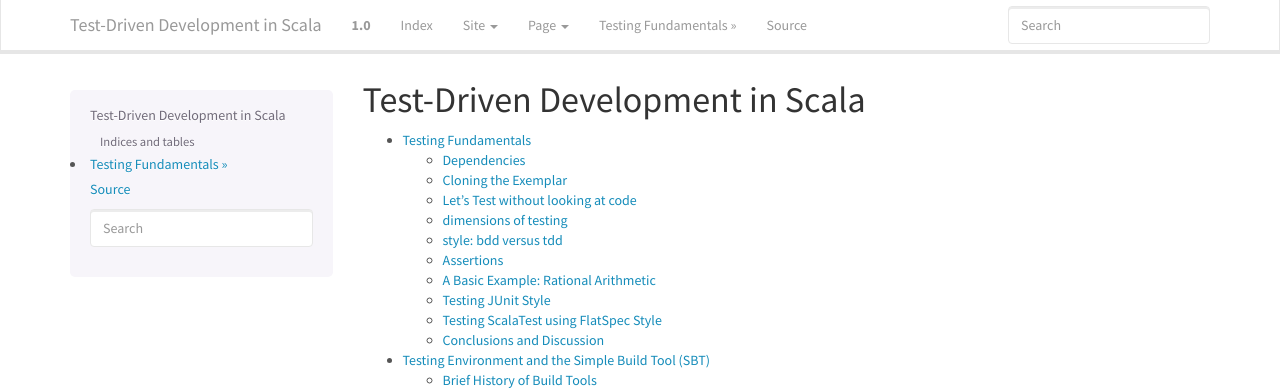
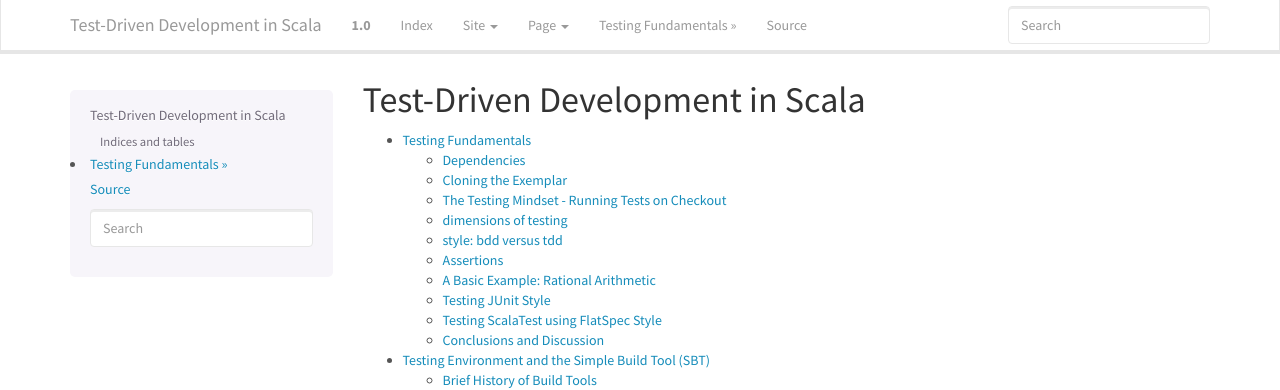
Before and after one commit to LoyolaChicagoBooks/scala-tdd, a Sphinx documentation site: the page built from source/index.txt, in a window 1280 px wide. Shown: the top 390 px of the page. Built offline with Sphinx 7.4.7, drawn with Linux system fonts in a browser that asks for light colours; some of the changed lines change nothing that is shown.

Commit message:
Explanation of Rational example
Signed-off-by: George K. Thiruvathukal <gkt@cs.luc.edu>

```diff
--- a/source/fundamentals.txt
+++ b/source/fundamentals.txt
@@ -31,10 +31,10 @@
 
 At this point, it is worth noting that we do most of our work in a Unix style environment. You can also checkout our project using IntelliJ (covered int he next chapter) but we're mostly going to operate at the command line in this chapter. It really does help to illuminate the principles.
 
-Let's Test without looking at code
--------------------------------------
+The Testing Mindset - Running Tests on Checkout
+--------------------------------------------------
 
-As you now have the source code, let's make sure we can compile and run the tests using **sbt**.
+As you now have the source code, let's make sure we can compile and run the tests using **sbt**. We consider it a sign of a healthy project where you can immediately test the code as soon as you've downloaded it. We also think it can be part of a growth mindset when it comes to coding. If you think of testing as fun, you're more likely to do it. Not to sound hokey, but when you see others having fun when they checkout your code and gleefully observe the tests passing, you are multiplying the fun!
 
 The following *compiles* the code we just checked out via **git**. **sbt** generates a lot of output, mainly aimed at *helping* you when something goes wrong. Because dependencies are being pulled from the internet for the unit testing frameworks (JUnit and ScalaText) there is a chance you could see an error message but it is extremely unlikely. We're written the build file in such a way that it will evolve with Scala and its many moving parts.
 
@@ -51,7 +51,6 @@
 You'll see a number of lines that begin with ``[info]``. This indicates that informative messages about tests are being written to the console. For our example, there are various tests being performed on our domain model (rational numbers). We have organized the tests according to the different methods in our implementation. Here, you can observe that we test everything from an internal helper method (the greatest common divisor), to initializer (construction) methods, and the each related groups of methods (for arithmetic, helpers, and equality/hashcode for use with other Scala classes).
 
 While the aforementioned might sound a bit *vague*, it is deliberate on our part. There is a *mindset* to testing. When you do testing right, you should be able to check out someone's code, compile it, and run the tests.
-
 
 dimensions of testing
 -------------------------
@@ -187,7 +186,7 @@
    :start-after: begin-RationalMathUtility-gcd
    :end-before: end-RationalMathUtility-gcd
 
-We won't rehash the details of how the ``gcd()`` actually does what it does. This is covered extensively in online resources.
+We won't rehash the details of how the ``gcd()`` actually does what it does. This is covered extensively in online resources. It is one of the most famous algorithms in computer science and is attributed to Euclid (who predates modern computer science).
 
 The following is the complete implementation of the Rational class. We will explore this in a bit of detail to ensure the ensuing discussion of unit testing makes complete sense.
 
@@ -227,7 +226,6 @@
 
    object Rational ...
 
-
 We think the Rational class is a great example that plays to Scala's strengths, especially when it comes to clarity, conciseness, and correctness. Let's take a look at the implementation of this class in detail.
 
 For readers new to Scala, you can start by thinking of Scala as "Java done more concisely". The class definition basically gives us all we need to construct instances. A Rational number has a numerator and a denominator, *n* and *d*, respectively.
@@ -240,29 +238,72 @@
 
 Initializing *members* is a matter of creating Scala ``val`` definitions. Our Rational implementation is intended to be *side-effect free*. We initialize the *numerator* and *denominator* by dividing out the greatest-common divisor. This has the effect of reducing the fraction
 
-We'll then dive into the arithmetic methods:
+Let's take a look at the methods that deal with basic arithmetic.
+
+
+Rational number arithmetic is interesting. One of the things that is fascinating about arithmetic involving rational numbers is that the addition (and subtraction) operations are in some ways *harder* than the multiplication (and division) operations. Why? Well, for one thing, when you do addition, you need to compute the product of the first rational's numerator and the second rational's denominator. Then you add this result to the product of second rational's numerator and the first rational's denominator. Once done, you divide this result by the product of the two rationals' demoninators. Of course, having seen children actually get confused by this (including myself), suffice it to say, you're going to want to test it to believe it--even if you understand it.
+
+So more formally, when we have :math:`\frac{a}{b} \cdot \frac{c}{d}`, addition is achieved by doing :math:`\frac{a d - b c}{b d}` and then using the normal methods (prayer, guessing factors, or using Euclid's algorithm) to reduce the fraction to a final result.
+
+Now let's look at it in Scala.
 
 .. literalinclude:: ../examples/scala-tdd-fundamentals/src/main/scala/Rational.scala
    :language: scala
    :start-after: RationalClass.Arithmetic
    :end-before: RationalClass
 
-And become even more excited about comparison operations!
+Scala makes this particularly beautiful, given its robust support for *operator overloading* (a concept you may have missed when moving from C++ to Java as we did). In Scala, it's just a matter of defining an operator function (+), which we are defining to work *only* with Rational on the left and right hand side in this example (again, with the intent of not driving to far from Martin Odersky's example).
+
+We won't go into the explanation of every operator. Subtraction (-) is essentially the same as addition (+).
+
+Multiplication of rational numbers is super simple by comparision. Multiply the numerators and denominators of each rational number. Reduce. Division follows similarly, where you basically are multiplying the first fraction by the reciprocal of the second fraction. Reduce. Done.
+
+To support the ``Ordered[Rational]`` trait, we need to implement comparison. This is shown in the following:
+
 
 .. literalinclude:: ../examples/scala-tdd-fundamentals/src/main/scala/Rational.scala
    :language: scala
    :start-after: RationalClass.Comparisons
    :end-before: RationalClass
 
-Followed by the complete ecstasy attained by addressing object equality, needed for the be-matchers.
+It is interesting to think about how rational numbers are properly compared. It is *essentially* the same as subtraction. The diference, however, is that we really don't need to know the denominator. Why is this? A simple example is helpful. For example, if you had 1/4 and 1/4, subtraction gives 0/16. Of course, we only need the numerator of the subtraction result to know that the two fractions compared equally. More importantly, however, it is about not doing work that doesn't need to be done.
+
+This
+
+.. code-block:: scala
+
+   def compare(that: Rational) = numerator * that.denominator - that.numerator * denominator
+
+is way more efficient than
+
+.. code-block:: scala
+
+   def compare(that: Rational) = (this - that).numerator
+
+Nevertheless, because it is taking advantage of a bit of mathematical cleverness, there is great value to testing whether compare does what we expect. In our forthcoming JUnit and ScalaTest examples, it will be apparent that we took great care to test this, despite our confidence in the underlying mathematical thinking behind comparison.
+
+Lastly, we have some methods that allow Rational instances to be used properly in Scala collections. We'll keep this simple for now by saying that we define object equality on Rational numbers as follows:
+
+- If a Rational is compared to another non-Rational object, the objects are not equal.
+- Two Rationals are equal objects if (and only if) they compare equal using the compare method we just discussed. That is, this.compare(that) == 0.
+
 
 .. literalinclude:: ../examples/scala-tdd-fundamentals/src/main/scala/Rational.scala
    :language: scala
    :start-after: RationalClass.Object
    :end-before: RationalClass
 
-Can it get more exciting? Time will tell.
 
+We also provide a definition of hashcode() by taking the numerator and denominator and placing them in a Scala tuple and then punting the actual hash code computation to the tuple. Although a simple idea, this little session in sbt console shows how it works:
+
+.. code-block:: scala
+
+   scala> (1, 4).hashCode
+   res1: Int = -1116984814
+   scala> (1, 4).hashCode
+   res2: Int = -1116984814
+
+Two different tuples containing the same integers (numerator and denominator) do, indeed, result in the same hash code! Whew!
 
 Testing JUnit Style
 ---------------------------------------------
```
